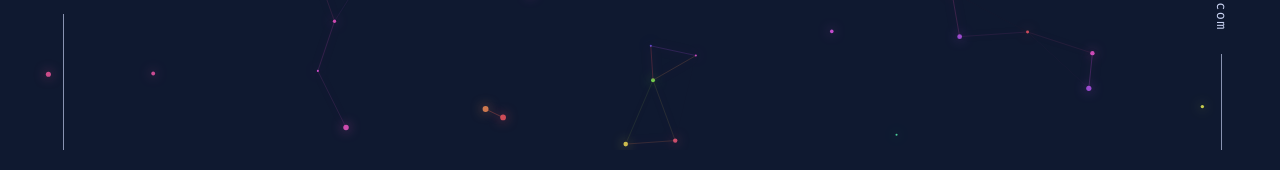
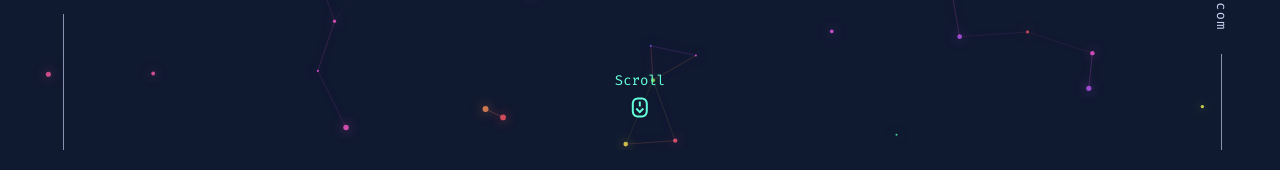
Before and after one commit to baranecp/my-portfolio, a Next.js app: page / in a window 1280 px wide. Shown: the part 650-820 px from the top of the page. Built offline with nearby package versions, Linux system fonts and the light colour scheme.

Commit message:
Add scroll indicator for hero page

```diff
--- a/src/app/components/Hero.tsx
+++ b/src/app/components/Hero.tsx
@@ -1,14 +1,52 @@
 "use client";
-import { forwardRef } from "react";
+
+import { forwardRef, useRef } from "react";
 import { useHeroAnimation } from "../hooks/useHeroAnimation";
+import { useGSAP } from "@gsap/react";
+import gsap from "gsap";
+import { ScrollTrigger } from "gsap/ScrollTrigger";
+import { RiScrollToBottomLine } from "react-icons/ri";
+
+gsap.registerPlugin(ScrollTrigger);
 
 const Hero = forwardRef<HTMLDivElement>((_props, ref) => {
   // eslint-disable-next-line @typescript-eslint/no-explicit-any
   useHeroAnimation(ref as any);
+
+  const arrowRef = useRef<HTMLDivElement>(null);
+  const textRef = useRef<HTMLDivElement>(null);
+
+  // GSAP scroll indicator animation
+  useGSAP(() => {
+    // eslint-disable-next-line @typescript-eslint/no-explicit-any
+    const heroEl = (ref as any).current;
+    if (!arrowRef.current || !textRef.current || !heroEl) return;
+
+    // Bounce animation
+    const tl = gsap.timeline({ repeat: -1, yoyo: true });
+    tl.to(arrowRef.current, { y: 12, duration: 0.8, ease: "power1.inOut" }).to(
+      textRef.current,
+      { y: 6, duration: 0.8, ease: "power1.inOut" },
+      0
+    );
+
+    // Fade out on scroll
+    gsap.to([arrowRef.current, textRef.current], {
+      autoAlpha: 0,
+      scrollTrigger: {
+        trigger: heroEl,
+        start: "top top",
+        end: "bottom 50%",
+        scrub: true,
+        invalidateOnRefresh: true,
+      },
+    });
+  }, [ref]);
+
   return (
     <section
       ref={ref}
-      className='hero flex flex-col justify-center min-h-screen px-8 gap-2 lg:gap-4 text-center lg:text-left'>
+      className='hero flex flex-col justify-center min-h-screen px-8 gap-2 lg:gap-4 text-center lg:text-left relative'>
       <div>
         <p data-animate className='text-[#64ffda] font-mono text-lg'>
           Hi, my name is
@@ -40,6 +78,18 @@ const Hero = forwardRef<HTMLDivElement>((_props, ref) => {
           Get in touch!
         </a>
       </div>
+
+      {/* Scroll Indicator */}
+      <div className='fixed bottom-8 left-1/2 transform -translate-x-1/2 flex flex-col items-center gap-1'>
+        <div
+          ref={textRef}
+          className='text-accent font-mono text-sm select-none'>
+          Scroll
+        </div>
+        <div ref={arrowRef}>
+          <RiScrollToBottomLine className='text-accent w-6 h-6' />
+        </div>
+      </div>
     </section>
   );
 });
```
